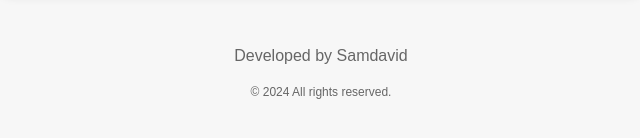
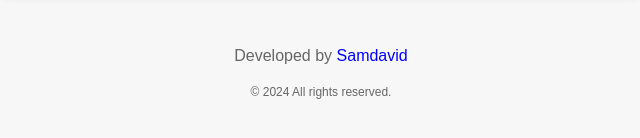
Before and after one commit to samdaviid/internal-mark-calculator, a plain HTML site: page index.html in a window 1280 px wide. Shown: the part 550-688 px from the top of the page, 319-959 px from the left. Drawn offline with Linux system fonts and the light colour scheme.

Commit message:
Update index.html

```diff
--- a/index.html
+++ b/index.html
@@ -25,7 +25,8 @@
     </div>
 
     <footer>
-        <p>Developed by <a href="https://github.com/samdaviid" target="_blank">Samdavid</a></p>
+        <p>Developed by <a href="https://github.com/samdaviid" target="_blank" style="color: blue;">Samdavid</a></p>
+
         <p class="copyright">&copy; 2024 All rights reserved.</p>
     </footer>
 
```
